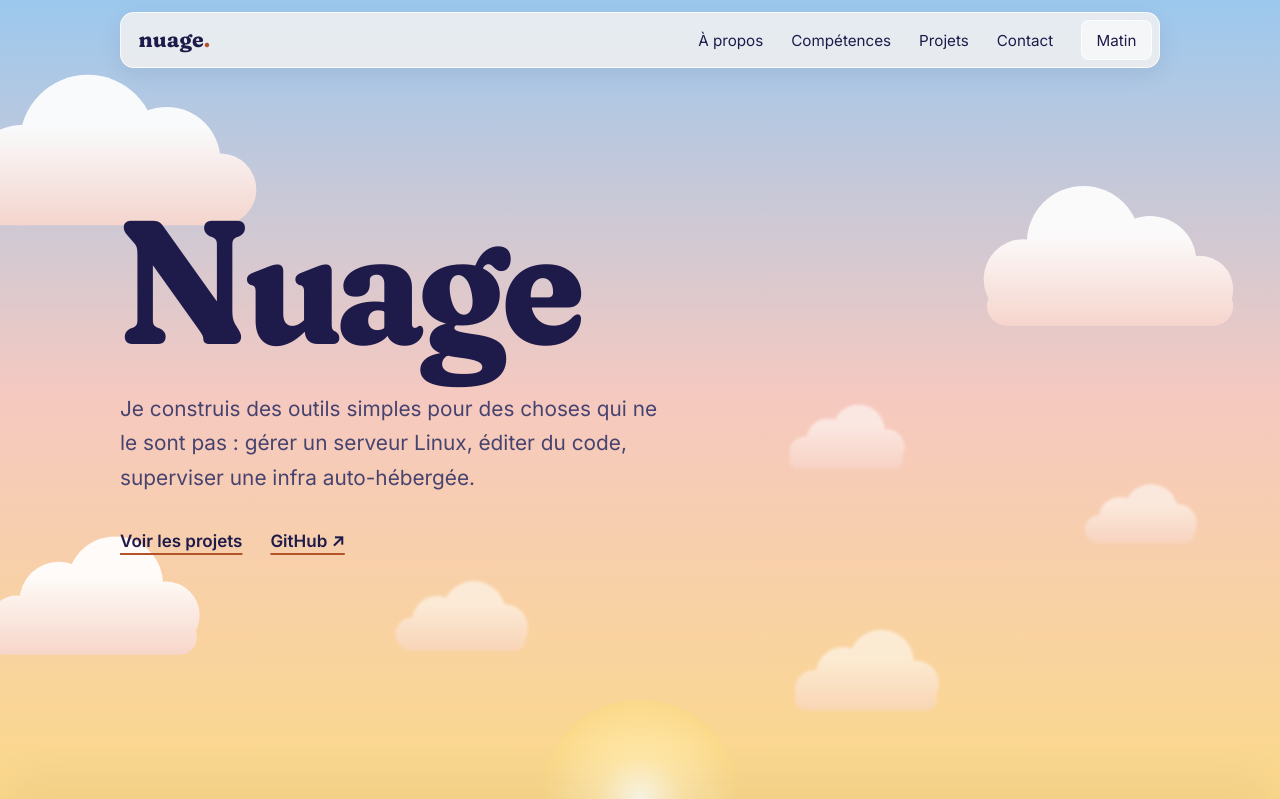
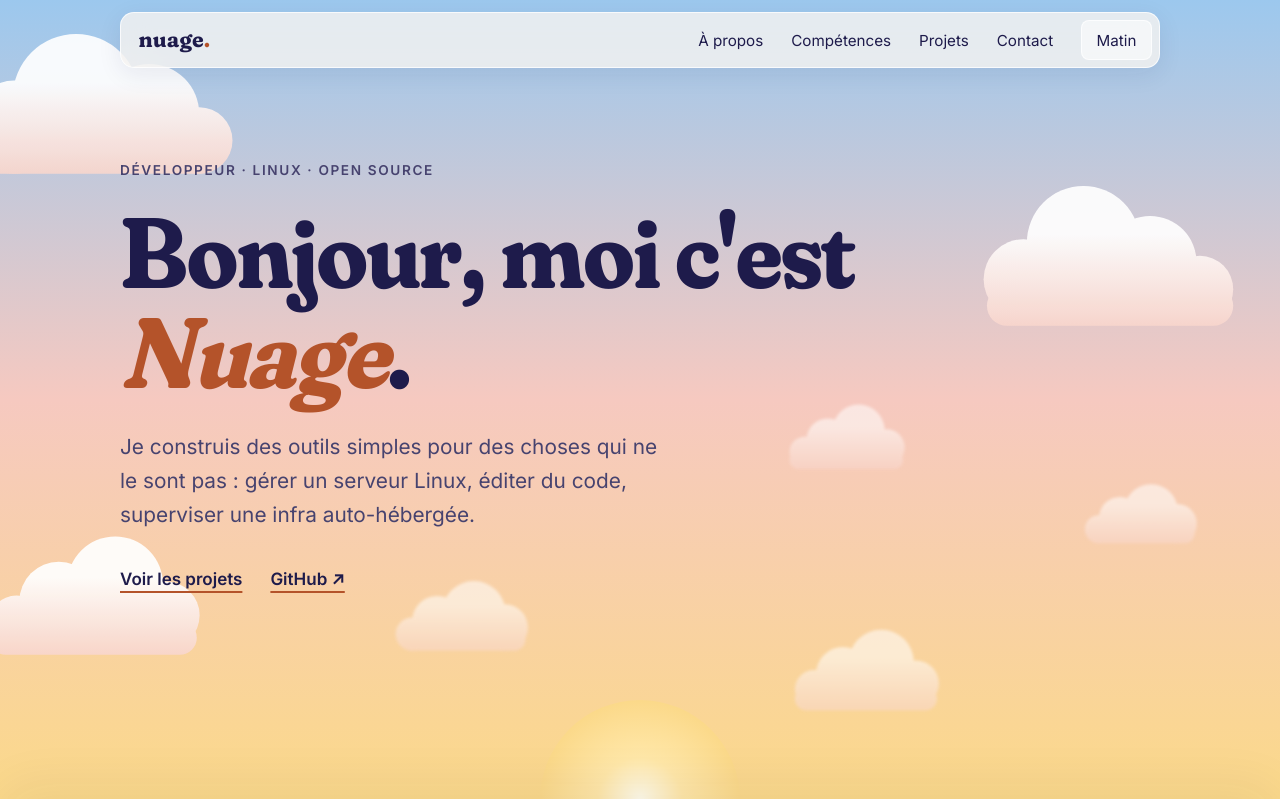
Before and after one commit to nuageeee/portfolio, a website built with Vite: page index.html in a window 1280 px wide. Shown: the top 799 px of the page. Built offline with nearby package versions, Linux system fonts and the light colour scheme.

Commit message:
Refine hero section styles and update heading structure for improved readability

```diff
--- a/index.html
+++ b/index.html
@@ -107,7 +107,7 @@
       <svg class="cloud cloud--far cloud--flip" style="--x: 84%; --y: 60%; --w: clamp(80px, 11vw, 170px)" viewBox="0 0 200 100"><use href="#cloud-a" /></svg>
 
       <!-- Nuages proches : grands, nets, sur les bords pour laisser le centre libre -->
-      <svg class="cloud cloud--near" style="--x: -6%; --y: 8%; --w: clamp(180px, 28vw, 440px)" viewBox="0 0 200 100"><use href="#cloud-a" /></svg>
+      <svg class="cloud cloud--near" style="--x: -6%; --y: 3%; --w: clamp(180px, 26vw, 400px)" viewBox="0 0 200 100"><use href="#cloud-a" /></svg>
       <svg class="cloud cloud--near cloud--flip" style="--x: 74%; --y: 22%; --w: clamp(160px, 26vw, 400px)" viewBox="0 0 200 100"><use href="#cloud-b" /></svg>
       <svg class="cloud cloud--near" style="--x: -4%; --y: 66%; --w: clamp(150px, 22vw, 340px)" viewBox="0 0 200 100"><use href="#cloud-b" /></svg>
     </div>
@@ -130,7 +130,8 @@
     <main id="contenu">
       <!-- ===== Accueil : seul endroit où le ciel est vraiment visible ===== -->
       <section id="accueil" class="hero">
-        <h1>Nuage</h1>
+        <p class="hero-kicker">Développeur · Linux · Open source</p>
+        <h1>Bonjour, moi c'est <em>Nuage</em>.</h1>
         <p class="hero-lead">
           Je construis des outils simples pour des choses qui ne le sont pas&nbsp;:
           gérer un serveur Linux, éditer du code, superviser une infra auto-hébergée.
--- a/src/style.css
+++ b/src/style.css
@@ -366,11 +366,26 @@ section[id] {
     padding: 7rem 0 10rem;
 }
 
+.hero-kicker {
+    margin: 0 0 1.25rem;
+    font-size: 0.85rem;
+    font-weight: 600;
+    letter-spacing: 0.12em;
+    text-transform: uppercase;
+    color: var(--text-soft);
+}
+
 .hero h1 {
-    font-size: clamp(4.5rem, 16vw, 11rem);
+    font-size: clamp(3rem, 8vw, 6.25rem);
     font-weight: 700;
-    line-height: 0.95;
-    letter-spacing: -0.02em;
+    line-height: 1;
+    letter-spacing: -0.015em;
+    max-width: 12ch;
+}
+
+.hero h1 em {
+    font-style: italic;
+    color: var(--accent);
 }
 
 .hero-lead {
```
